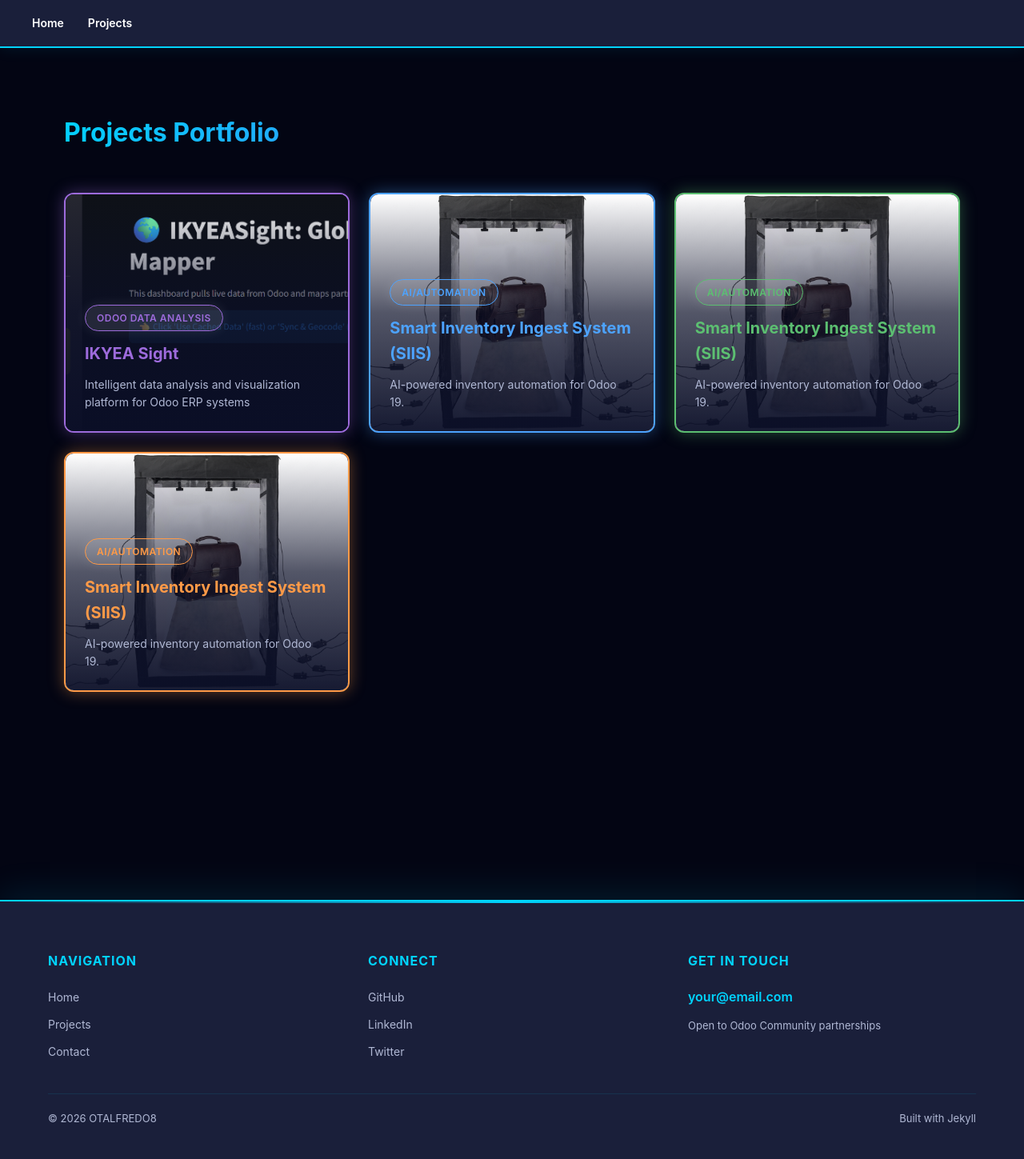
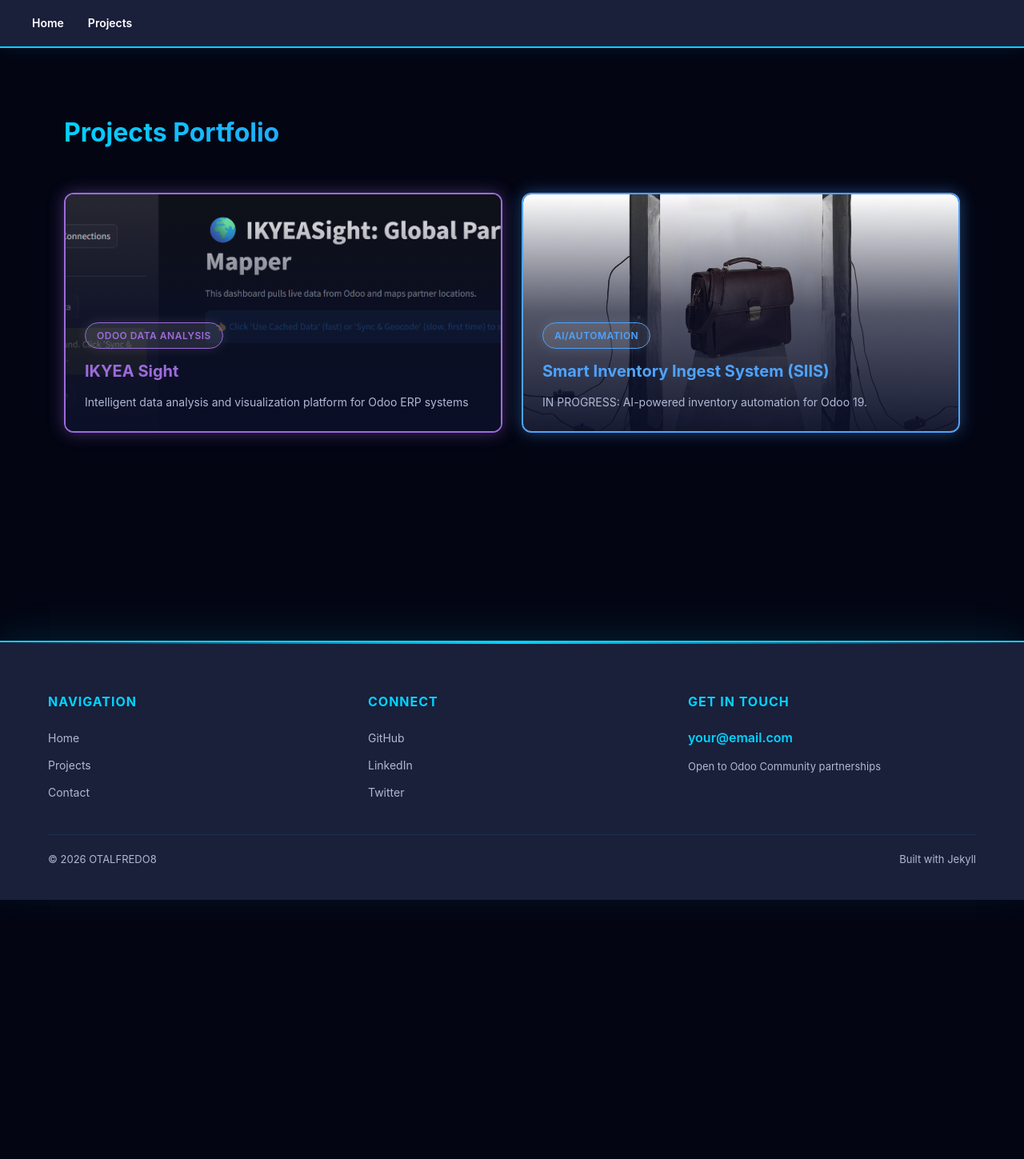
Before and after one commit to otalfredo8/otalfredo8.github.io, a Jekyll site: the page built from index.html, in a window 1280 px wide. Shown: the whole page at 80% size. Built offline with Jekyll 4.4.1, drawn with Linux system fonts in a browser that asks for light colours; after the commit the page ends 1125 px from its top, so only the background shows below that.

Commit message:
description updated

```diff
--- a/_projects/siis copy 2.md
+++ b/_projects/siis copy 2.md
@@ -1,7 +1,7 @@
 ---
 layout: page
 title: Smart Inventory Ingest System (SIIS)
-description: AI-powered inventory automation for Odoo 19.
+description: "IN PROGRESS: AI-powered inventory automation for Odoo 19."
 category: AI/Automation
 thumbnail: /assets/img/photoboot.png
 technologies: [FastAPI, OpenCV, Docker, Odoo]
--- a/_projects/siis copy.md
+++ /dev/null
@@ -1,19 +0,0 @@
----
-layout: page
-title: Smart Inventory Ingest System (SIIS)
-description: AI-powered inventory automation for Odoo 19.
-category: AI/Automation
-thumbnail: /assets/img/photoboot.png
-technologies: [FastAPI, OpenCV, Docker, Odoo]
----
-
-### The Challenge
-
-Manual data entry in retail and medical inventories is slow and error-prone.
-
-### My Solution
-
-I developed SIIS to use **Computer Vision (Frigate)** to identify products and automatically update **Odoo 19** via a FastAPI bridge.
-
-- **Status:** In active development.
-- **Stack:** Python, PostgreSQL, Nginx.
--- a/_projects/siis.md
+++ /dev/null
@@ -1,19 +0,0 @@
----
-layout: page
-title: Smart Inventory Ingest System (SIIS)
-description: AI-powered inventory automation for Odoo 19.
-category: AI/Automation
-thumbnail: /assets/img/photoboot.png
-technologies: [FastAPI, OpenCV, Docker, Odoo]
----
-
-### The Challenge
-
-Manual data entry in retail and medical inventories is slow and error-prone.
-
-### My Solution
-
-I developed SIIS to use **Computer Vision (Frigate)** to identify products and automatically update **Odoo 19** via a FastAPI bridge.
-
-- **Status:** In active development.
-- **Stack:** Python, PostgreSQL, Nginx.
```
